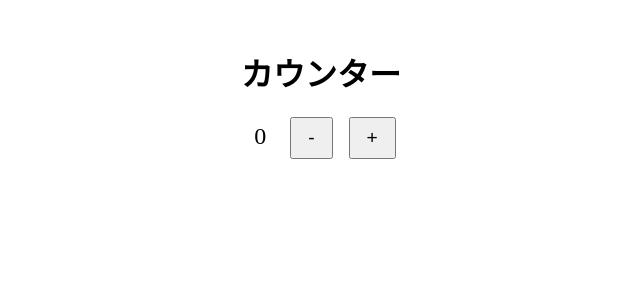
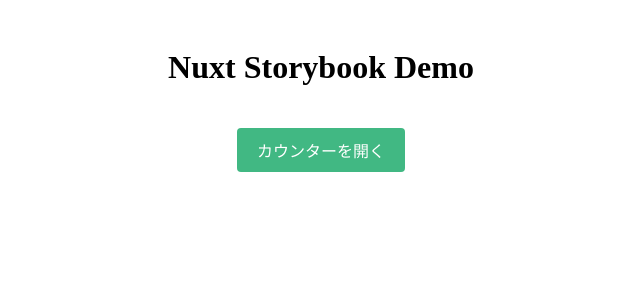
Before and after one commit to s-sasaki-0529/nuxt-storybook-demo, a Nuxt app: page / in a window 1280 px wide. Shown: the top 300 px of the page, without its empty margins (319-959 px from the left). Built offline with nearby package versions, Linux system fonts and the light colour scheme.

Commit message:
feat: implement page routing with NuxtLink

```diff
--- a/app.vue
+++ b/app.vue
@@ -1,20 +1,3 @@
 <template>
-  <div class="container">
-    <h1>カウンター</h1>
-    <div class="counter-container">
-      <CounterDisplay />
-      <CounterButtons />
-    </div>
-  </div>
+  <NuxtPage />
 </template>
-
-<style scoped>
-.container {
-  text-align: center;
-  padding: 20px;
-}
-
-.counter-container {
-  margin-top: 20px;
-}
-</style>
--- /dev/null
+++ b/pages/counter.vue
@@ -0,0 +1,20 @@
+<template>
+  <div class="container">
+    <h1>カウンター</h1>
+    <div class="counter-container">
+      <CounterDisplay />
+      <CounterButtons />
+    </div>
+  </div>
+</template>
+
+<style scoped>
+.container {
+  text-align: center;
+  padding: 20px;
+}
+
+.counter-container {
+  margin-top: 20px;
+}
+</style>
--- /dev/null
+++ b/pages/index.vue
@@ -0,0 +1,27 @@
+<template>
+  <div class="container">
+    <h1>Nuxt Storybook Demo</h1>
+    <NuxtLink to="/counter" class="counter-link"> カウンターを開く </NuxtLink>
+  </div>
+</template>
+
+<style scoped>
+.container {
+  text-align: center;
+  padding: 20px;
+}
+
+.counter-link {
+  display: inline-block;
+  margin-top: 20px;
+  padding: 10px 20px;
+  background-color: #41b883;
+  color: white;
+  text-decoration: none;
+  border-radius: 4px;
+}
+
+.counter-link:hover {
+  background-color: #3aa876;
+}
+</style>
```
